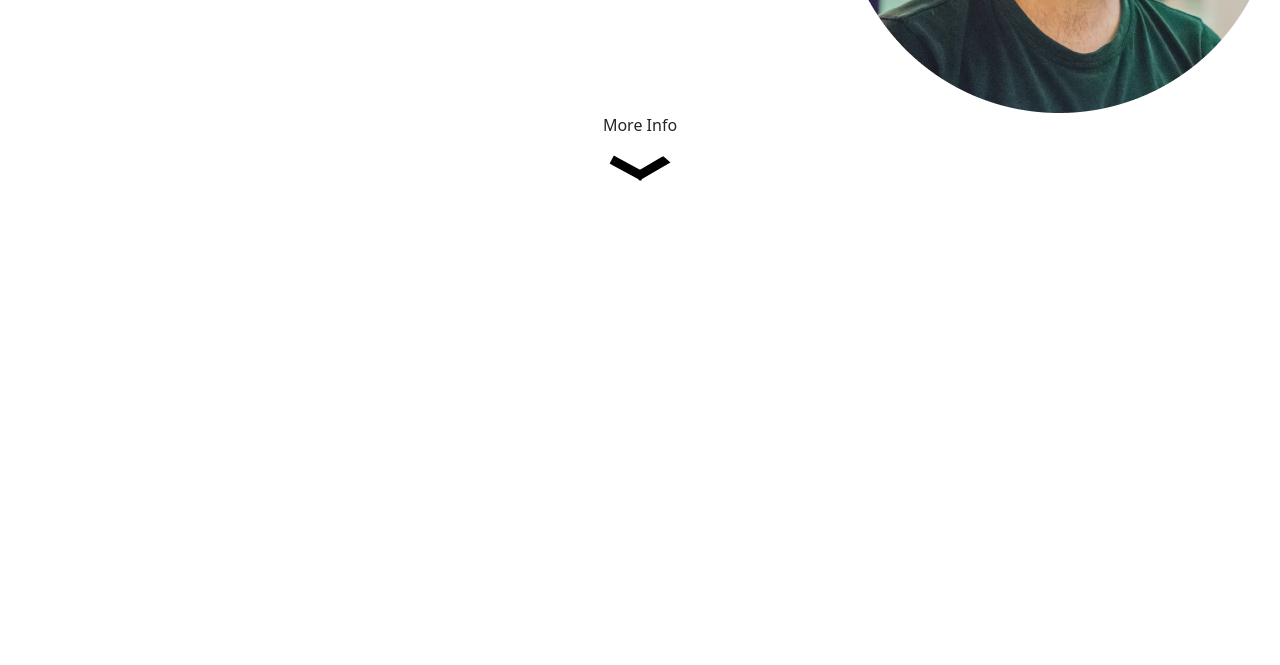
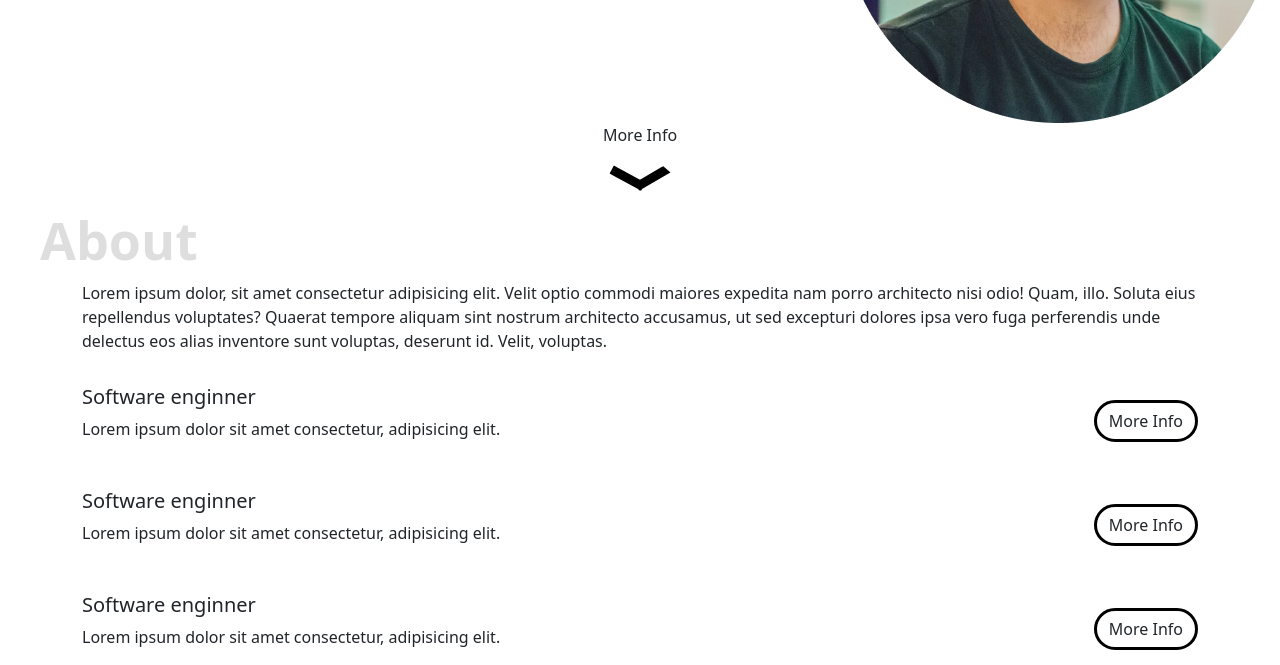
Before and after one commit to MuhammadYusuf10/Portofolio, a plain HTML site: page index.html in a window 1280 px wide. Shown: the part 468-1133 px from the top of the page. Before the commit the page ends 800 px from the top, so only its background shows below. Drawn offline with nearby package versions, Linux system fonts and the light colour scheme.

Commit message:
add about

```diff
--- a/index.html
+++ b/index.html
@@ -57,6 +57,43 @@
 </section>
 <!-- Home End -->
 
+<!-- About Start -->
+<section id="about" class="about container">
+  <p>Lorem ipsum dolor, sit amet consectetur adipisicing elit. Velit optio commodi maiores expedita nam porro architecto nisi odio! Quam, illo. Soluta eius repellendus voluptates? Quaerat tempore aliquam sint nostrum architecto accusamus, ut sed excepturi dolores ipsa vero fuga perferendis unde delectus eos alias inventore sunt voluptas, deserunt id. Velit, voluptas.</p>
+  <div class="about-exp">
+    <div class="about-exp-item">
+      <div class="about-exp-item-header">
+      <div>
+      <h5>Software enginner</h5>
+      <p>Lorem ipsum dolor sit amet consectetur, adipisicing elit.</p>
+    </div>
+    <button class="btn button" onclick="toggleDetail(event)">More Info</button>
+      </div>
+      <p class="about-exp-item-detail">Lorem ipsum dolor, sit amet consectetur adipisicing elit. Quas, doloribus.</p>
+    </div>
+    <div class="about-exp-item">
+      <div class="about-exp-item-header">
+      <div>
+      <h5>Software enginner</h5>
+      <p>Lorem ipsum dolor sit amet consectetur, adipisicing elit.</p>
+    </div>
+    <button class="btn button" onclick="toggleDetail(event)">More Info</button>
+      </div>
+      <p class="about-exp-item-detail d-none">Lorem ipsum dolor, sit amet consectetur adipisicing elit. Quas, doloribus.</p>
+    </div>
+    <div class="about-exp-item">
+      <div class="about-exp-item-header">
+      <div>
+      <h5>Software enginner</h5>
+      <p>Lorem ipsum dolor sit amet consectetur, adipisicing elit.</p>
+    </div>
+    <button class="btn button" onclick="toggleDetail(event)">More Info</button>
+      </div>
+      <p class="about-exp-item-detail d-none">Lorem ipsum dolor, sit amet consectetur adipisicing elit. Quas, doloribus.</p>
+    </div>
+    </div>
+</section>
+<!-- About End -->
 
 
 
--- a/script.js
+++ b/script.js
@@ -0,0 +1,14 @@
+function toggleDetail(e){
+    const target =$(e.target)
+
+    if($(target).hasClass("active")){
+        $(target).html("More Info").removeClass("active")
+    }else{
+        $(target).html("Less Info").addClass("active")
+    }
+
+    const item = $(target).parents(".about-exp-item")
+    const detail = $(item).children(".about-exp-item-detail")
+
+    $(detail).slideToggle()
+}
--- a/style.css
+++ b/style.css
@@ -3,7 +3,8 @@
 }
 
 section{
-    padding-top: 90px ;
+    padding-top: 100px ;
+    position: relative;
 }
 
 .btn.button{
@@ -19,7 +20,7 @@ section{
     font-size: 30px;
 }
 
-.btn.button:hover{
+.btn.button:hover, .btn.button.active{
     background-color: black;
     color: white;
     border: 3px solid black;
@@ -29,6 +30,37 @@ section{
     animation: 2s upDown infinite;
 }
 
+
+.about-exp-item{
+    margin-top: 32px;
+}
+
+.about-exp-item-header{
+    display: flex;
+    justify-content: space-between;
+    align-items: center;
+
+}
+
+.about-exp-item-detail{
+    display: none;
+}
+
+section::before{
+    z-index: -1;
+    content: '';
+    color: grey;
+    position: absolute;
+    font-size: 52px;
+    opacity: 0.25;
+    font-weight: 700;
+    top: 20px;
+    left: -30px;
+}
+
+.about::before{
+    content: 'About';
+}
 
 @keyframes upDown{
     0%{
```
